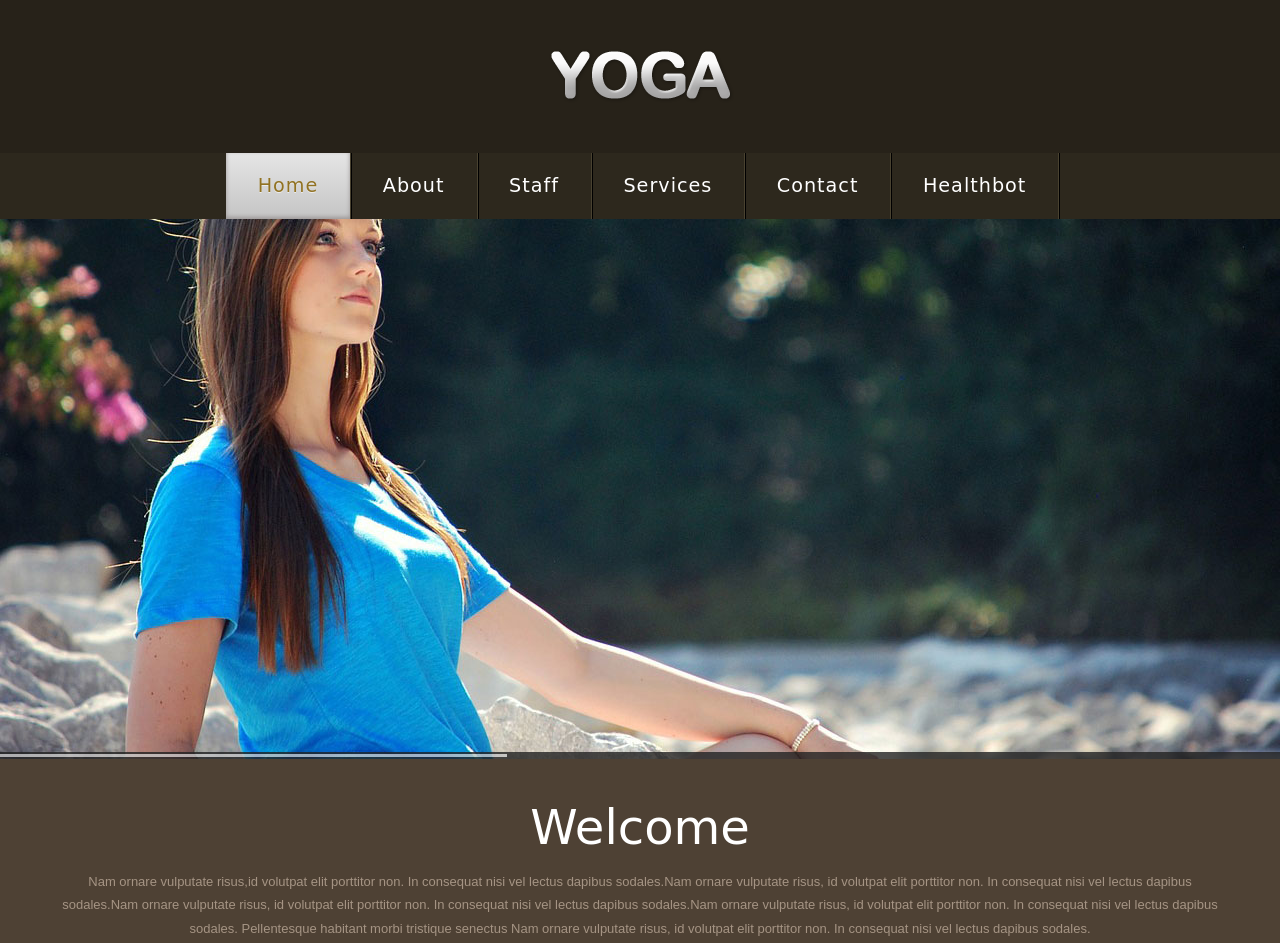
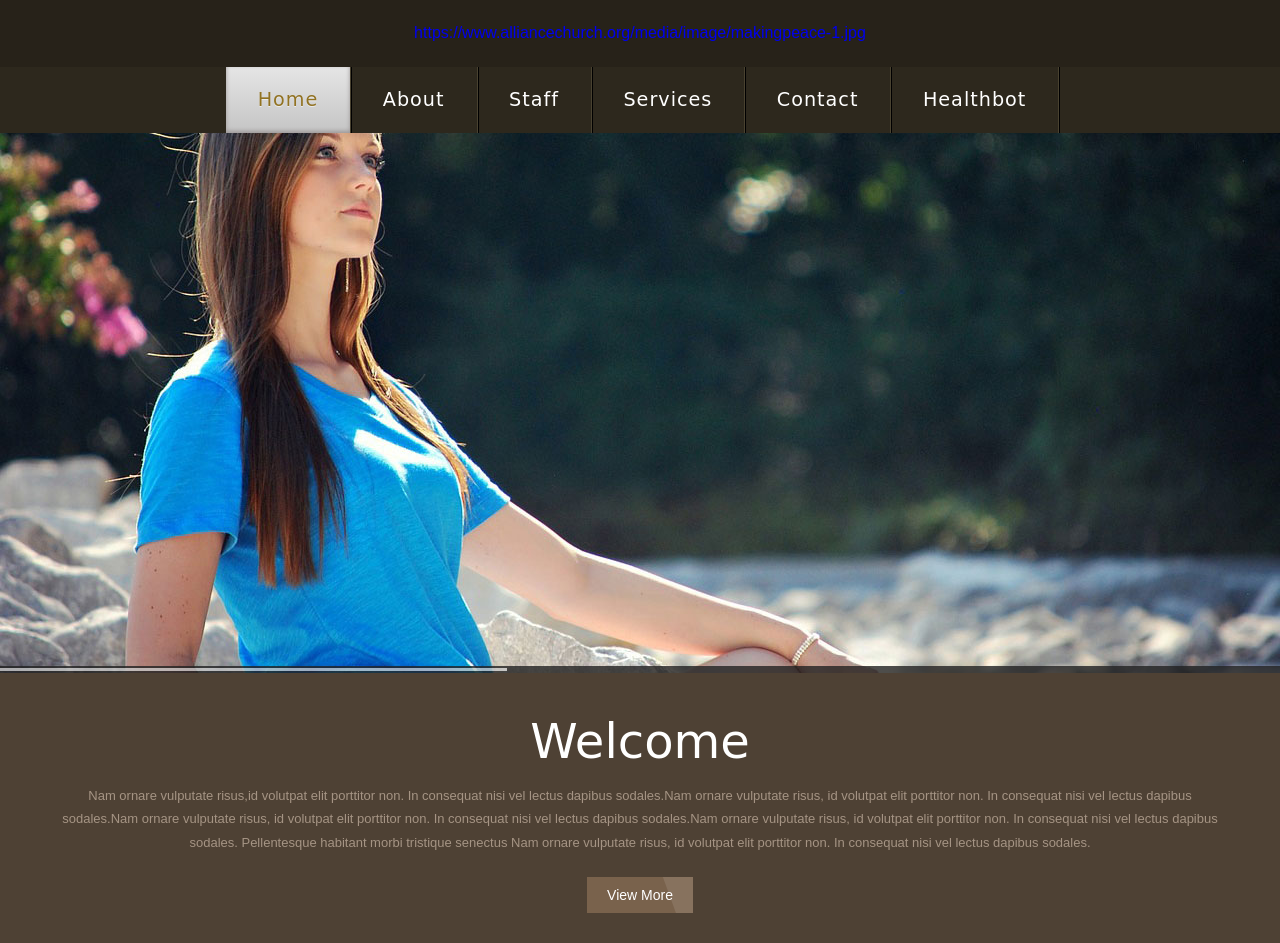
Before and after one commit to teja566/project9, a plain HTML site: page index.html in a window 1280 px wide. Shown: the top 943 px of the page. Drawn offline with Linux system fonts and the light colour scheme; a web font is replaced by a local one.

Commit message:
Update index.html

```diff
--- a/index.html
+++ b/index.html
@@ -34,7 +34,7 @@
 	<div class="h_bg">
 		<div class="wrap">
 			<div class="logo">
-				<h1><a href="index.html"><img src="images/logo.png" alt=""></a></h1>
+				<h1><a href="index.html">https://www.alliancechurch.org/media/image/makingpeace-1.jpg</a></h1>
 			</div>
 		</div>
 	</div>
```
